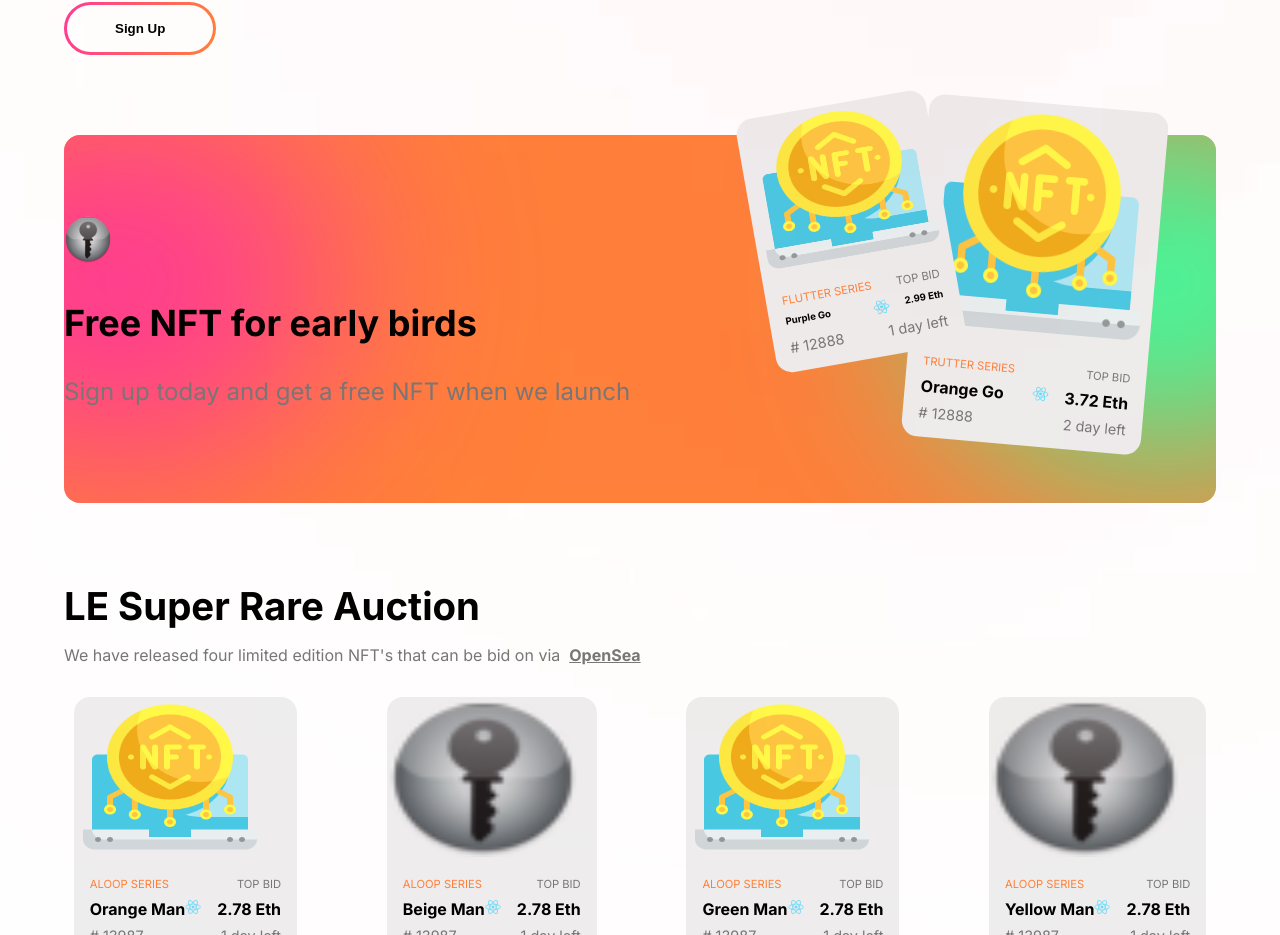
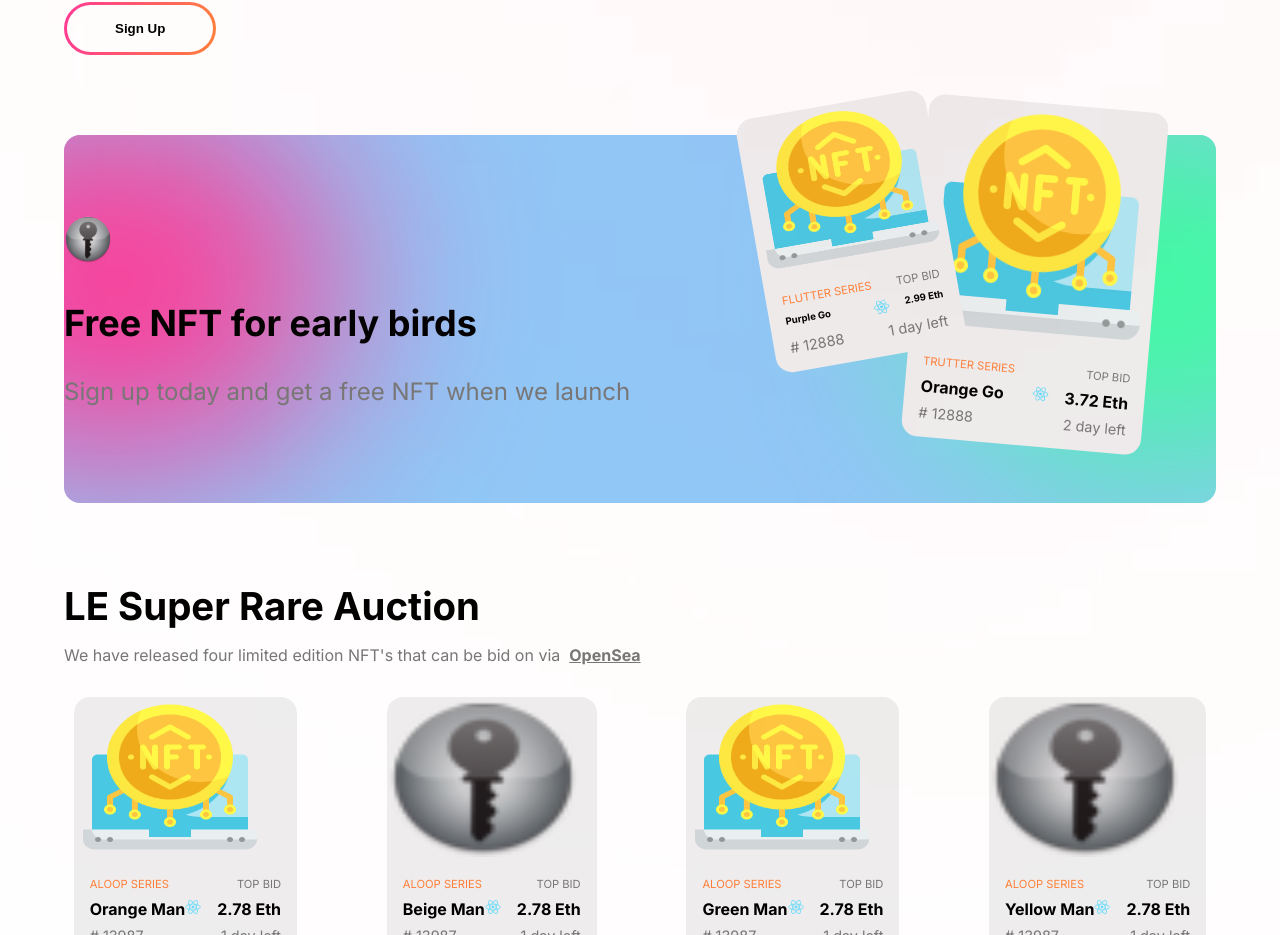
Before and after one commit to KeyOnTech/sample1, a React (Create React App) app: page / in a window 1280 px wide. Shown: the part 820-1755 px from the top of the page. Built offline with nearby package versions, Linux system fonts and the light colour scheme.

Commit message:
refactors color tests

```diff
--- a/src/pages/HomePage/Home.jsx
+++ b/src/pages/HomePage/Home.jsx
@@ -2,10 +2,10 @@ import React from "react";
 
 import TopSection from "./TopSection";
 import Free from "./Free";
-import Clients from "./Clients";
+// import Clients from "./Clients";
 import SuperRare from "./SuperRare";
 import Release from "./Release";
-import Like from "./Like";
+// import Like from "./Like";
 import SignUp from "./SignUp";
 
 export default function Home() {
--- a/src/scss/base/_base.scss
+++ b/src/scss/base/_base.scss
@@ -8,11 +8,14 @@
     --pink: #ff3998;
     --green: #39ffa0;
     --red: #ff3939;
+    --blue: #2196F3;
+
     --light-green: #edfff6;
     --light-orange: #fff0e8;
     --accent-color-1: #ffffff;
     --accent-color-2: #555555;
     --accent-color-3: #cccccc;
+    --accent-color-4: #90CAF9;
     --card-color: #000000;
     --background: #111111;
     --font-family: "Inter", san-serif;
--- a/src/scss/sections/_free.scss
+++ b/src/scss/sections/_free.scss
@@ -11,7 +11,8 @@
         border-radius: 1rem;
         overflow: hidden;
         z-index: 1;
-        background-color: var(--orange);
+        // background-color: var(--orange);
+        background-color: var(--accent-color-4);
 
         // added to fix font and spacing...
         gap: 2rem;
```
